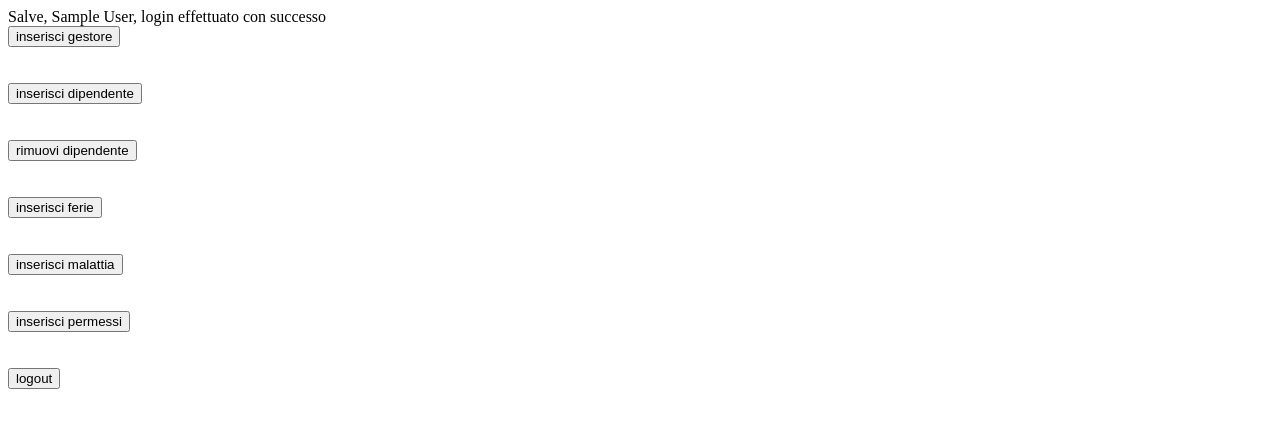
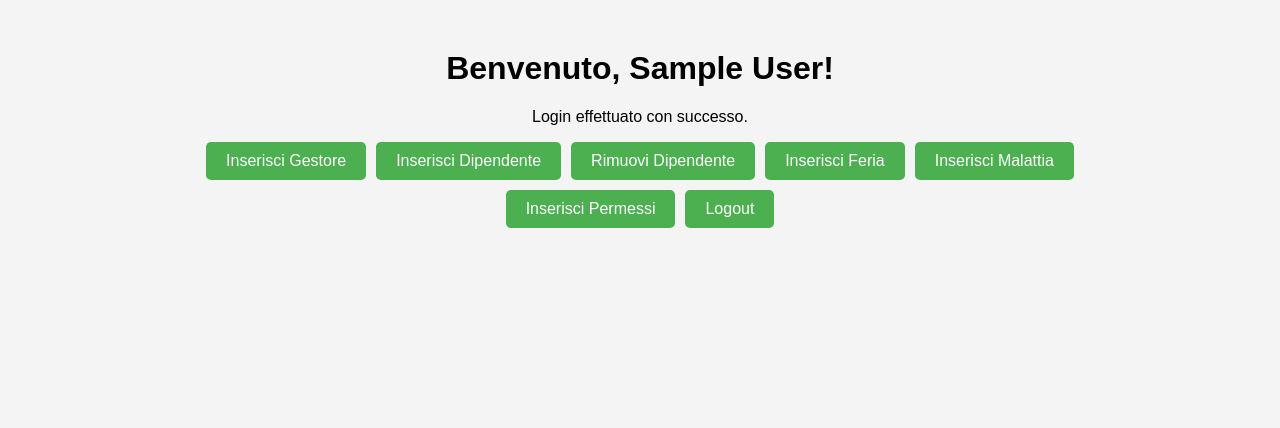
Before and after one commit to SimoneArzuffi/ProgettoQuinta, a PHP site: page /home.php in a window 1280 px wide. Shown: the top 428 px of the page. Run offline with PHP 8.4, Linux system fonts and the light colour scheme; the visitor is signed in with stand-in values (Sample User, id 1).

Commit message:
primo css

```diff
--- a/home.php
+++ b/home.php
@@ -1,42 +1,64 @@
+<!DOCTYPE html>
+<html>
+<head>
+    <title>Home Page</title>
+    <style>
+        body {
+            font-family: Arial, sans-serif;
+            margin: 0;
+            padding: 0;
+            background-color: #f4f4f4;
+        }
+
+        .container {
+            width: 80%;
+            margin: 50px auto;
+            text-align: center;
+        }
+
+        .button-container {
+            display: flex;
+            flex-wrap: wrap;
+            justify-content: center;
+            gap: 10px;
+            margin-bottom: 20px;
+        }
+
+        input[type="submit"] {
+            padding: 10px 20px;
+            font-size: 16px;
+            background-color: #4caf50;
+            color: #fff;
+            border: none;
+            border-radius: 5px;
+            cursor: pointer;
+        }
+
+        input[type="submit"]:hover {
+            background-color: #45a049;
+        }
+    </style>
+</head>
 <?php
     session_start();
-    if(!isset($_SESSION['nome'])){
+    if (!isset($_SESSION['nome'])) {
         header("Location: login.php");
     }
 ?>
-<!DOCTYPE html>
-<html>
-    <head>
-        <title>
-            home page
-        </title>
-    </head>
-    <?php
-        $post = $_SESSION['POST'];
-        echo "Salve, " , $_SESSION['nome'], ", login effettuato con successo </br>";
-    ?>
-    <body>
-        <form action="inserisciGestore.php" method="POST">
-            <input type="submit" value="inserisci gestore">
-        </form><br><br>
-        <form action="inserisciDipendente.php" method="POST">
-            <input type="submit" value="inserisci dipendente">
-        </form><br><br>
-        <form action="rimuoviDipendente.php" method="POST">
-            <input type="submit" value="rimuovi dipendente">
-        </form><br><br>
-        <form action="inserisciFerie.php" method="POST">
-            <input type="submit" value="inserisci ferie">
-        </form><br><br>
-        <form action="inserisciMalattia.php" method="POST">
-            <input type="submit" value="inserisci malattia">
-        </form><br><br>
-        <form action="inserisciPermessi.php" method="POST">
-            <input type="submit" value="inserisci permessi">
-        </form><br><br>
-        <form action="logout.php" method="POST">
-            <input type="submit" value="logout">
-        </form><br><br>
+<body>
+    <div class="container">
+        <h1>Benvenuto, <?php echo $_SESSION['nome']; ?>!</h1>
+        <p>Login effettuato con successo.</p>
 
-    </body>
+        <div class="button-container">
+            <form action="inserisciGestore.php" method="POST"><input type="submit" value="Inserisci Gestore"></form>
+            <form action="inserisciDipendente.php" method="POST"><input type="submit" value="Inserisci Dipendente"></form>
+            <form action="rimuoviDipendente.php" method="POST"><input type="submit" value="Rimuovi Dipendente"></form>
+            <form action="inserisciFerie.php" method="POST"><input type="submit" value="Inserisci Feria"></form>
+            <form action="inserisciMalattia.php" method="POST"><input type="submit" value="Inserisci Malattia"></form>
+            <form action="inserisciPermessi.php" method="POST"><input type="submit" value="Inserisci Permessi"></form>
+            <form action="logout.php" method="POST"><input type="submit" value="Logout"></form>
+        </div>
+    </div>
+</body>
 </html>
```
